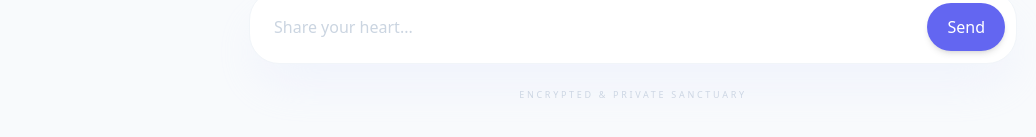
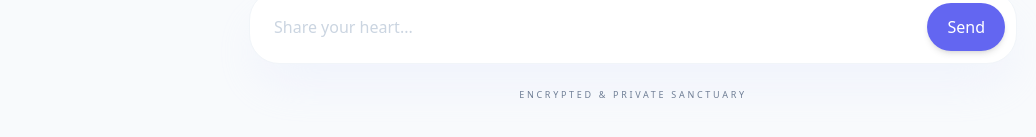
Before and after one commit to Baskar2028/Majestica-frontend, a React (Vite) app: page / in a window 1280 px wide. Shown: the part 651-788 px from the top of the page, without its empty margins (7-1043 px from the left). Built offline with nearby package versions, Linux system fonts and the light colour scheme.

Commit message:
Improve text color contrast in App component
Updated text colors for better visibility.

```diff
--- a/src/App.jsx
+++ b/src/App.jsx
@@ -78,11 +78,9 @@ export default function App() {
                 <span className="text-4xl opacity-50">🌿</span>
               </div>
               <div className="space-y-2">
-                {/* Changed text-slate-200 to text-slate-400 to make it darker */}
                 <h2 className="text-4xl md:text-6xl font-serif text-slate-400 leading-tight">
                   Breath in, <br /> Speak out.
                 </h2>
-                {/* Changed text-slate-300 to text-slate-500 to make it darker */}
                 <p className="text-slate-500 font-light text-lg max-w-sm mx-auto">
                   Your journey to a calmer mind starts with a single word.
                 </p>
@@ -133,7 +131,8 @@ export default function App() {
             Send
           </button>
         </div>
-        <p className="text-center text-[9px] uppercase tracking-[0.3em] text-slate-300 mt-6">
+        {/* Updated text-slate-300 to text-slate-500 for better visibility */}
+        <p className="text-center text-[9px] uppercase tracking-[0.3em] text-slate-500 mt-6">
           Encrypted & Private Sanctuary
         </p>
       </footer>
```
